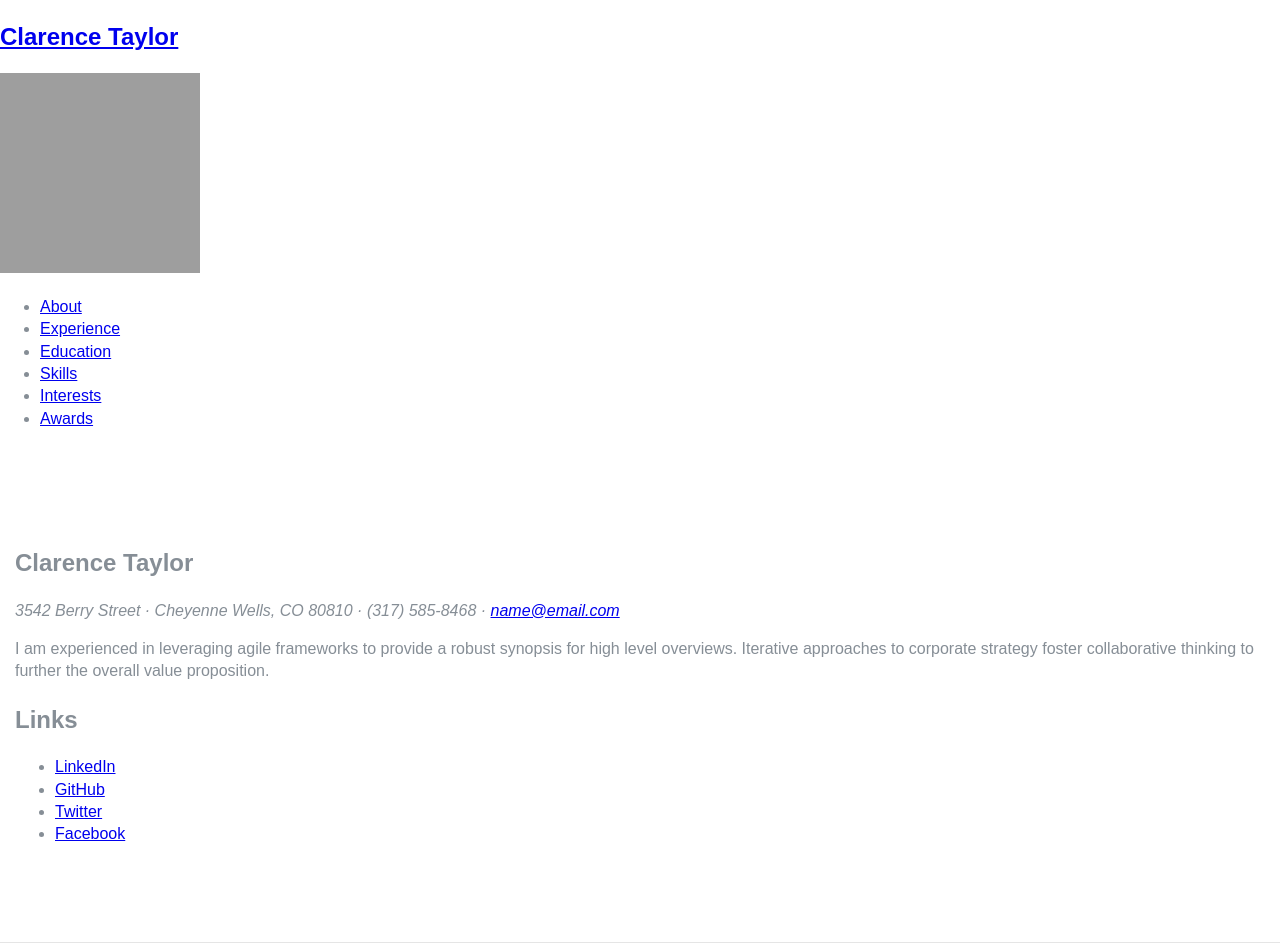
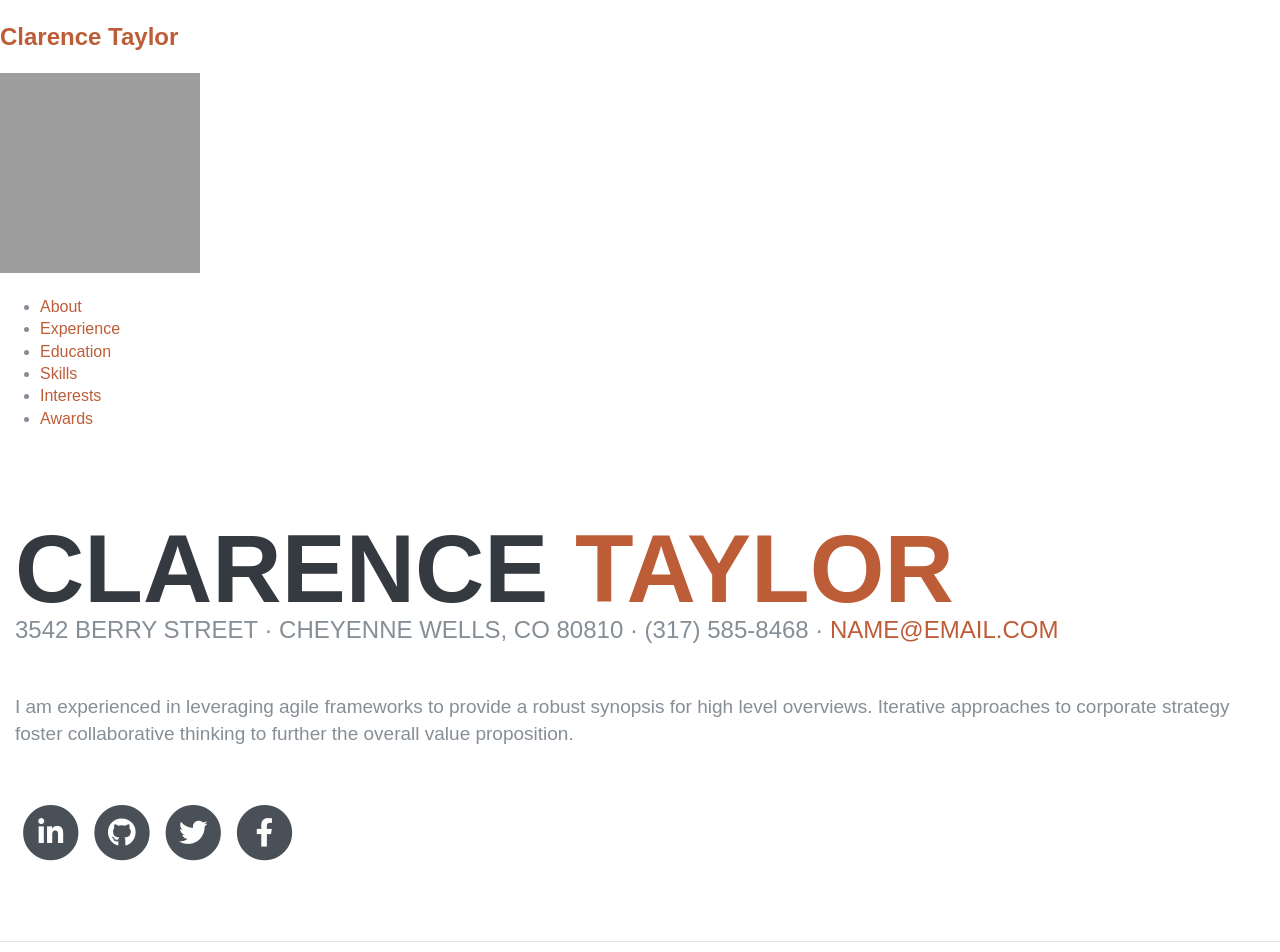
Before and after one commit to kevcomedia/blackrock-resume-clone, a plain HTML site: page index.html in a window 1280 px wide. Shown: the top 952 px of the page. Drawn offline with Linux system fonts and the light colour scheme; grey boxes are pictures that could not be loaded; a web font is replaced by a local one.

Commit message:
Write about section styles

```diff
--- a/index.html
+++ b/index.html
@@ -6,7 +6,8 @@
   <meta name="viewport" content="width=device-width, initial-scale=1.0">
   <meta http-equiv="X-UA-Compatible" content="ie=edge">
   <title>Clone - Start Bootstrap Resume</title>
-  <link href="https://fonts.googleapis.com/css?family=Muli|Saira+Extra+Condensed" rel="stylesheet">
+  <link href="https://fonts.googleapis.com/css?family=Muli|Saira+Extra+Condensed:500,700" rel="stylesheet">
+  <link rel="stylesheet" href="https://use.fontawesome.com/releases/v5.8.1/css/all.css" integrity="sha384-50oBUHEmvpQ+1lW4y57PTFmhCaXp0ML5d60M1M7uH2+nqUivzIebhndOJK28anvf" crossorigin="anonymous">
   <link href="main.css" rel="stylesheet">
 </head>
 
@@ -30,8 +31,8 @@
 
   <main>
     <section class="about" id="about">
-      <h1>Clarence Taylor</h1>
-      <address>
+      <h1 class="heading">Clarence <span class="accented">Taylor</span></h1>
+      <address class="subheading">
         3542 Berry Street · Cheyenne Wells, CO 80810 · (317) 585-8468 ·
         <a href="mailto:name@email.com">name@email.com</a>
       </address>
@@ -41,12 +42,44 @@
         approaches to corporate strategy foster collaborative thinking to further the overall value proposition.
       </p>
 
-      <h2>Links</h2>
-      <ul>
-        <li><a href="#">LinkedIn</a></li>
-        <li><a href="#">GitHub</a></li>
-        <li><a href="#">Twitter</a></li>
-        <li><a href="#">Facebook</a></li>
+      <h2 class="sr-only">Links</h2>
+      <ul class="about-links">
+        <li>
+          <a href="#">
+            <span class="sr-only">LinkedIn</span>
+            <span class="fa-stack" aria-hidden="true">
+              <span class="fas fa-circle fa-stack-2x"></span>
+              <span class="fab fa-linkedin-in fa-stack-1x fa-inverse"></span>
+            </span>
+          </a>
+        </li>
+        <li>
+          <a href="#">
+            <span class="sr-only">GitHub</span>
+            <span class="fa-stack" aria-hidden="true">
+              <span class="fas fa-circle fa-stack-2x"></span>
+              <span class="fab fa-github fa-stack-1x fa-inverse"></span>
+            </span>
+          </a>
+        </li>
+        <li>
+          <a href="#">
+            <span class="sr-only">Twitter</span>
+            <span class="fa-stack" aria-hidden="true">
+              <span class="fas fa-circle fa-stack-2x"></span>
+              <span class="fab fa-twitter fa-stack-1x fa-inverse"></span>
+            </span>
+          </a>
+        </li>
+        <li>
+          <a href="#">
+            <span class="sr-only">Facebook</span>
+            <span class="fa-stack" aria-hidden="true">
+              <span class="fas fa-circle fa-stack-2x"></span>
+              <span class="fab fa-facebook-f fa-stack-1x fa-inverse"></span>
+            </span>
+          </a>
+        </li>
       </ul>
     </section>
 
--- a/main.css
+++ b/main.css
@@ -9,6 +9,7 @@
   --color-black: #495057;
   --color-blacker: #343a40;
   --color-accent: #bd5d38;
+  --color-accent-dark: #824027;
 }
 
 html {
@@ -29,3 +30,72 @@ section {
 section:not(:last-child) {
   border-bottom: .1rem solid #e5e5e5;
 }
+
+a {
+  color: var(--link-color, var(--color-accent));
+  text-decoration: none;
+}
+
+a:active,
+a:focus,
+a:hover {
+  color: var(--link-hover-color, var(--color-accent-dark));
+}
+
+a:hover {
+  text-decoration: underline;
+}
+
+.heading,
+.subheading {
+  font-family: 'Saira Extra Condensed', sans-serif;
+  margin-top: 0;
+  text-transform: uppercase;
+}
+
+.heading {
+  color: var(--color-blacker);
+  font-size: var(--heading-size, 3.5em);
+  font-weight: 700;
+  line-height: var(--heading-line-height, 1.2);
+  margin-bottom: var(--heading-margin-bottom, auto);
+}
+
+.subheading {
+  font-size: 2.4rem;
+  font-style: normal;
+  margin-bottom: 2em;
+}
+
+.accented {
+  color: var(--color-accent);
+}
+
+.sr-only {
+  border: 0;
+  clip: rect(0,0,0,0);
+  height: 1px;
+  margin: -1px;
+  opacity: 0;
+  overflow: hidden;
+  padding: 0;
+  position: absolute;
+  width: 1px;
+}
+
+.about {
+  --heading-line-height: .9;
+  --heading-size: 9.6rem;
+  --heading-margin-bottom: 0;
+  font-size: 1.9rem;
+}
+
+.about-links {
+  --link-color: var(--color-black);
+  --link-hover-color: var(--color-accent);
+  display: flex;
+  font-size: 1.5em;
+  list-style: none;
+  margin: 2em 0 0;
+  padding: 0;
+}
```
